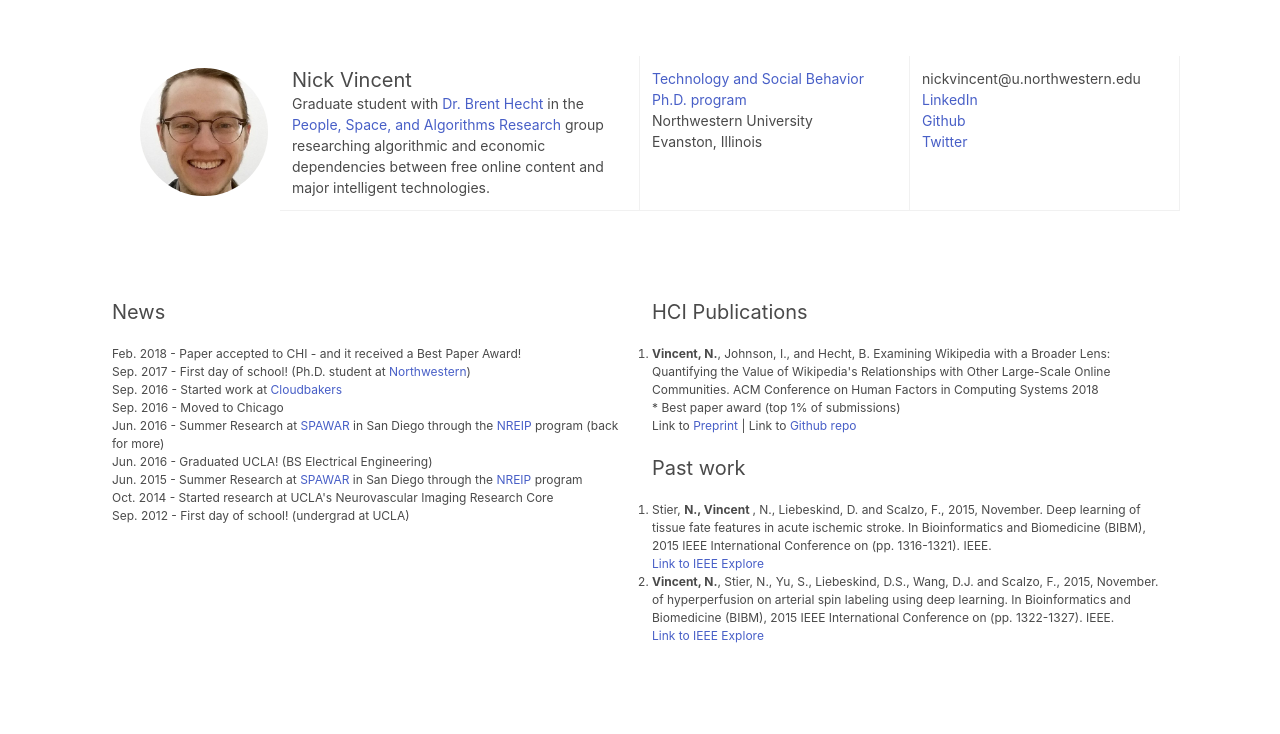
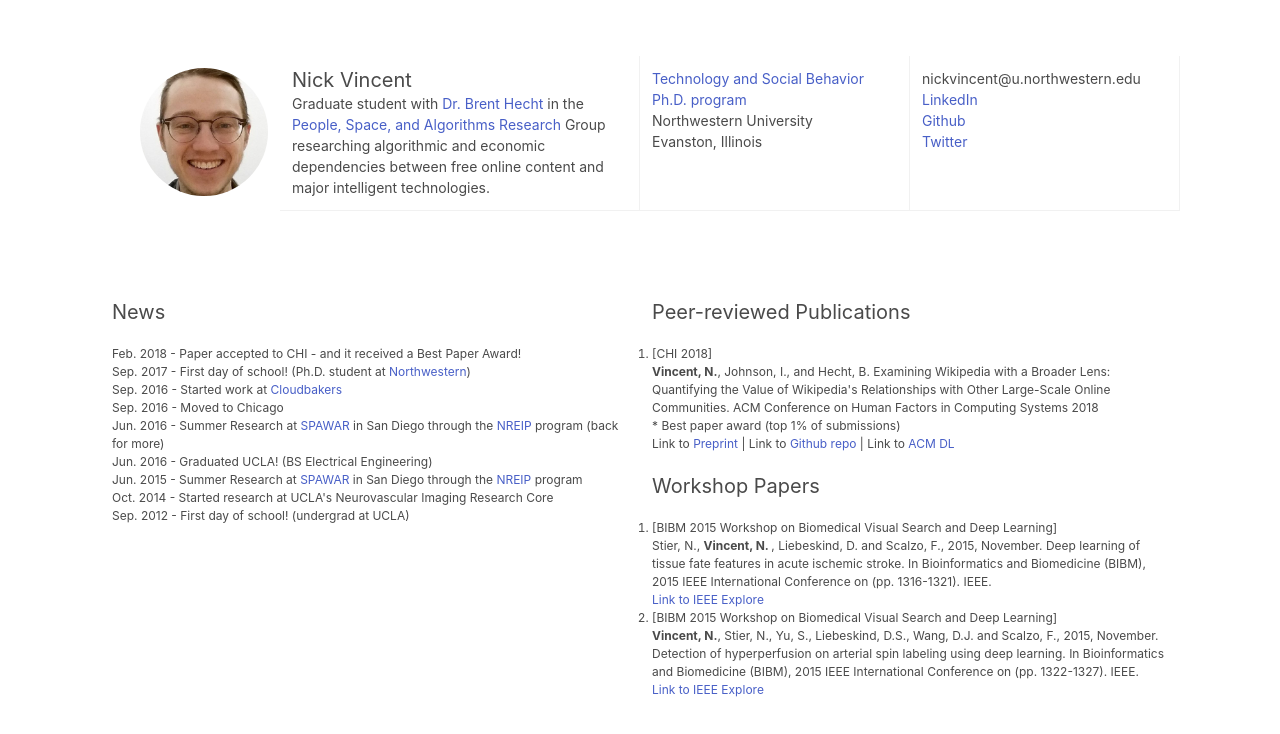
Before and after one commit to nickmvincent/nickvincent-personal-site, a Vue app: page /#/ in a window 1280 px wide. Shown: the top 734 px of the page. Built offline with nearby package versions, Linux system fonts and the light colour scheme.

Commit message:
fix text

```diff
--- a/index.html
+++ b/index.html
@@ -4,7 +4,7 @@
     <meta charset="utf-8">
     <meta http-equiv="X-UA-Compatible" content="IE=edge">
     <meta name="viewport" content="width=device-width, initial-scale=1">
-    <title>personal-website</title>
+    <title>webpage for nick vincent</title>
     <link rel="icon" type="image/png" sizes="32x32" href="/static/img/icons/favicon-32x32.png">
     <link rel="icon" type="image/png" sizes="16x16" href="/static/img/icons/favicon-16x16.png">
     <!--[if IE]><link rel="shortcut icon" href="/static/img/icons/favicon.ico"><![endif]-->
--- a/src/components/Hello.vue
+++ b/src/components/Hello.vue
@@ -12,7 +12,7 @@
             <p>
               <span class="subtitle is-bold">Nick Vincent</span>
             </p>
-            <p>Graduate student with <a href="http://www.brenthecht.com/">Dr. Brent Hecht </a> in the <a href="http://www.psacomputing.org/"> People, Space, and Algorithms Research </a> group researching algorithmic and economic dependencies between free online content and major intelligent technologies. </p>
+            <p>Graduate student with <a href="http://www.brenthecht.com/">Dr. Brent Hecht </a> in the <a href="http://www.psacomputing.org/"> People, Space, and Algorithms Research </a> Group researching algorithmic and economic dependencies between free online content and major intelligent technologies. </p>
           </div>
           <div class="column is-3 bordered">
             <p><a href="http://tsb.northwestern.edu/"> Technology and Social Behavior Ph.D. program </a><p>
@@ -52,31 +52,34 @@
           <p>Sep. 2012 - First day of school! (undergrad at UCLA) </p>
         </div>
         <div class="column is-6 is-size-7">
-          <p class="is-size-5"> HCI Publications</p> <br>
+          <p class="is-size-5"> Peer-reviewed Publications</p> <br>
           <ol>
               <li>
-              <p><b>Vincent, N.</b>, Johnson, I., and Hecht, B. Examining Wikipedia with a Broader Lens: Quantifying the Value of Wikipedia's Relationships with Other Large-Scale Online Communities. ACM Conference on Human Factors in Computing Systems 2018</p>
+              <p>[CHI 2018]<br> <b>Vincent, N.</b>, Johnson, I., and Hecht, B. Examining Wikipedia with a Broader Lens: Quantifying the Value of Wikipedia's Relationships with Other Large-Scale Online Communities. ACM Conference on Human Factors in Computing Systems 2018</p>
               <p>* Best paper award (top 1% of submissions) </p>
               <p>
               Link to
               <a href="http://www.brenthecht.com/publications/chi2018_wikipediavaluetoonlinecommunities.pdf"> Preprint </a>
               | Link to
               <a href="https://github.com/nickmvincent/ugc-val-est">Github repo </a>
+              | Link to
+              <a href="https://dl.acm.org/citation.cfm?id=3174140">ACM DL</a>
+              </p>
               </p>
               </li>
           </ol>
 
 
           <br>
-          <p class="is-size-5"> Past work</p> <br>
+          <p class="is-size-5">Workshop Papers</p> <br>
           <ol>
           <li>
-          <p>Stier, <b>N., Vincent </b>, N., Liebeskind, D. and Scalzo, F., 2015, November. Deep learning of tissue fate features in acute ischemic stroke. In Bioinformatics and Biomedicine (BIBM), 2015 IEEE International Conference on (pp. 1316-1321). IEEE. </p>
+          <p>[BIBM 2015 Workshop on Biomedical Visual Search and Deep Learning]<br> Stier, N., <b> Vincent, N. </b>, Liebeskind, D. and Scalzo, F., 2015, November. Deep learning of tissue fate features in acute ischemic stroke. In Bioinformatics and Biomedicine (BIBM), 2015 IEEE International Conference on (pp. 1316-1321). IEEE. </p>
           <a href="http://ieeexplore.ieee.org/document/7359869/">Link to IEEE Explore </a>
           </li>
 
           <li>
-          <p><b>Vincent, N.</b>, Stier, N., Yu, S., Liebeskind, D.S., Wang, D.J. and Scalzo, F., 2015, November.  of hyperperfusion on arterial spin labeling using deep learning. In Bioinformatics and Biomedicine (BIBM), 2015 IEEE International Conference on (pp. 1322-1327). IEEE. </p>
+          <p>[BIBM 2015 Workshop on Biomedical Visual Search and Deep Learning]<br> <b>Vincent, N.</b>, Stier, N., Yu, S., Liebeskind, D.S., Wang, D.J. and Scalzo, F., 2015, November. Detection of hyperperfusion on arterial spin labeling using deep learning. In Bioinformatics and Biomedicine (BIBM), 2015 IEEE International Conference on (pp. 1322-1327). IEEE. </p>
           <a href="http://ieeexplore.ieee.org/document/7359870/">Link to IEEE Explore </a>
           </li>
 
```
Also changed, not shown: 10 other files (tests, documents, lock files or other folders).
